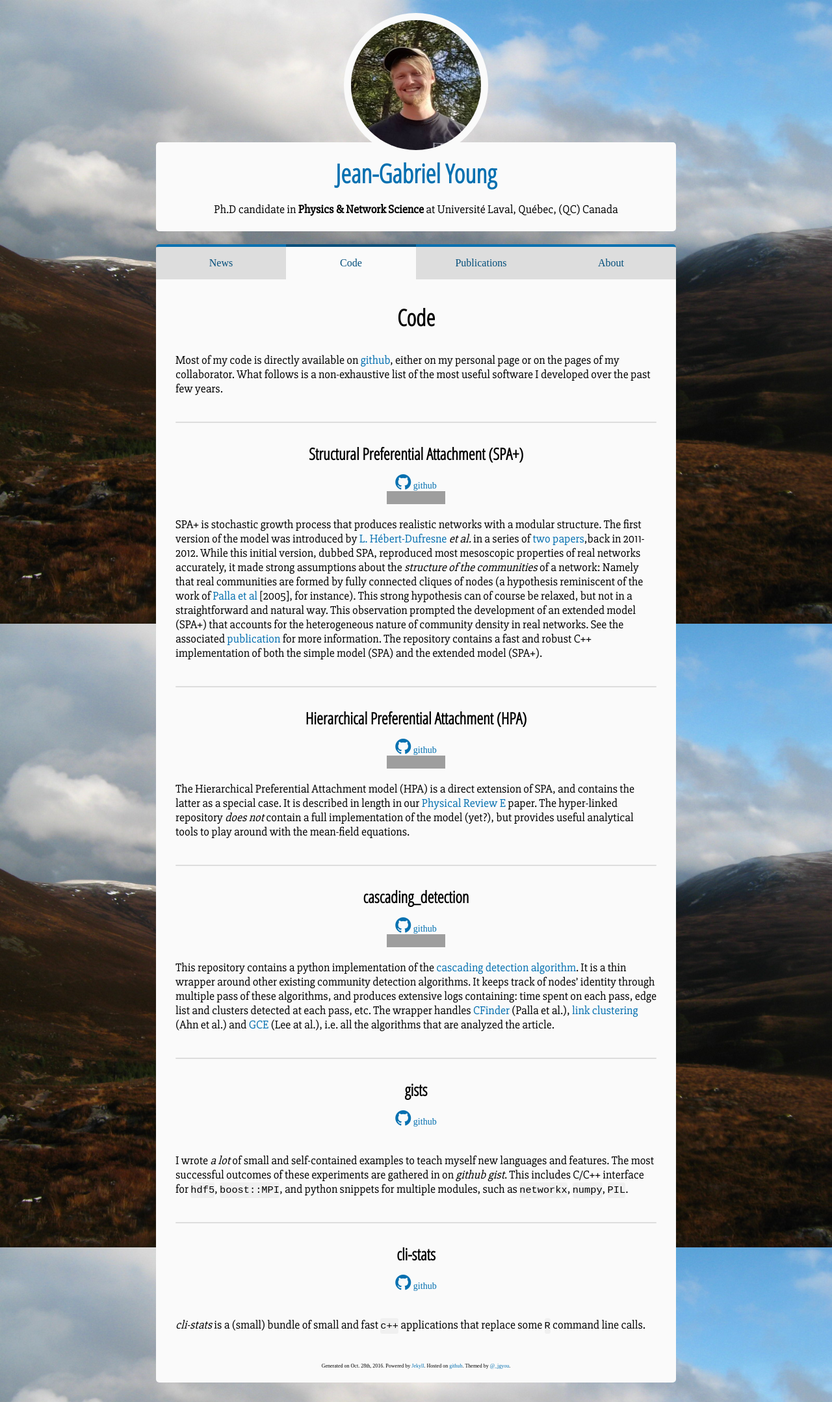
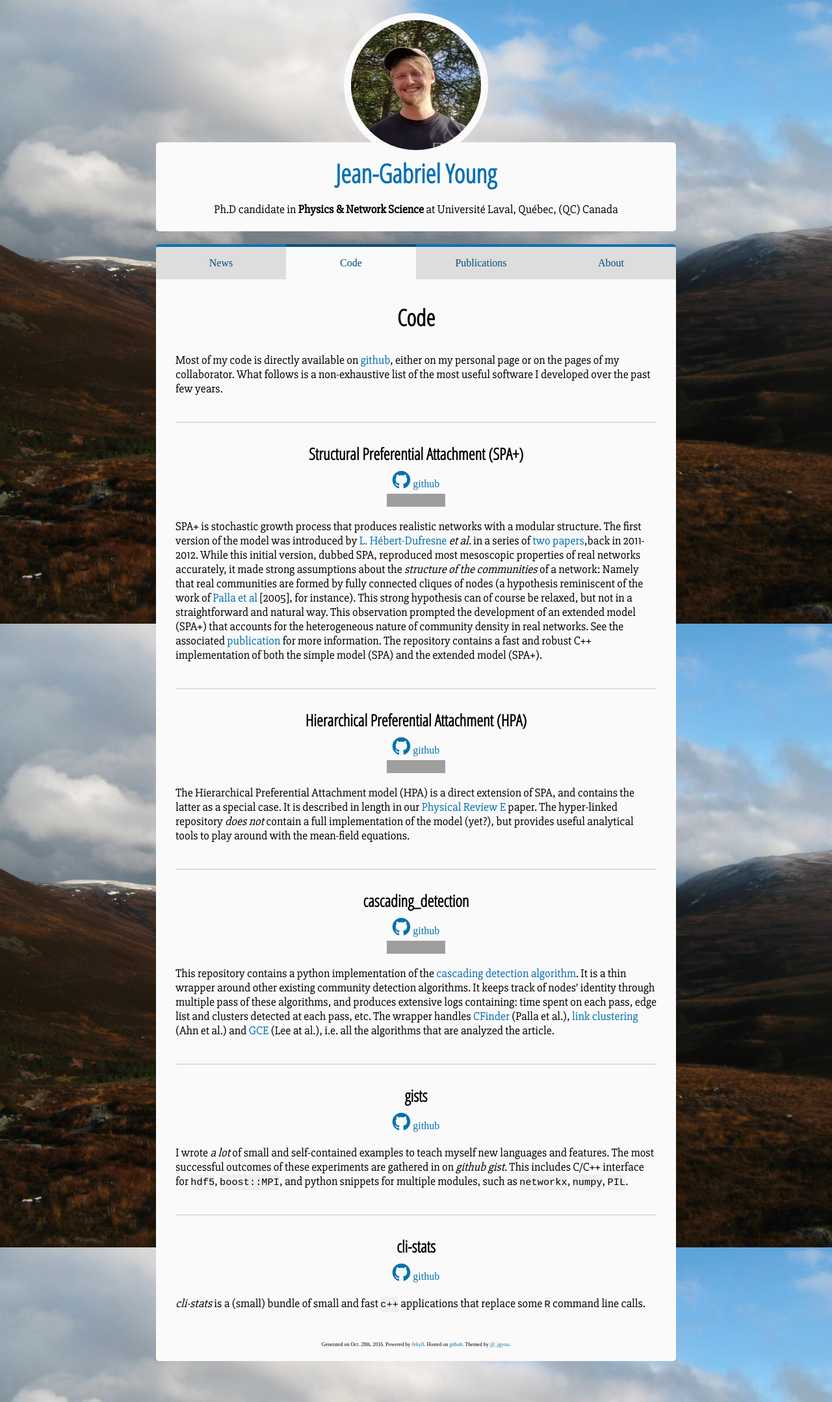
Before and after one commit to jg-you/jg-you.github.io, a Jekyll site: the page built from code.md, in a window 1280 px wide. Shown: the whole page at 65% size. Built offline with Jekyll 4.4.1, drawn with Linux system fonts in a browser that asks for light colours; comment, search, counter and statistics services are not loaded; grey boxes are pictures that could not be loaded.

Commit message:
CSS tweaks

```diff
--- a/css/main.scss
+++ b/css/main.scss
@@ -117,9 +117,10 @@ html {
     }
     div.code-links {
         margin: auto;
-        padding: 10px;
-        font-size: 14px;
-        height: 40px;
+        padding-top: 5px;
+        padding-bottom: -10px;
+        font-size: 16px;
+        line-height: 150%;
     }
     img {
         vertical-align:middle;
```
